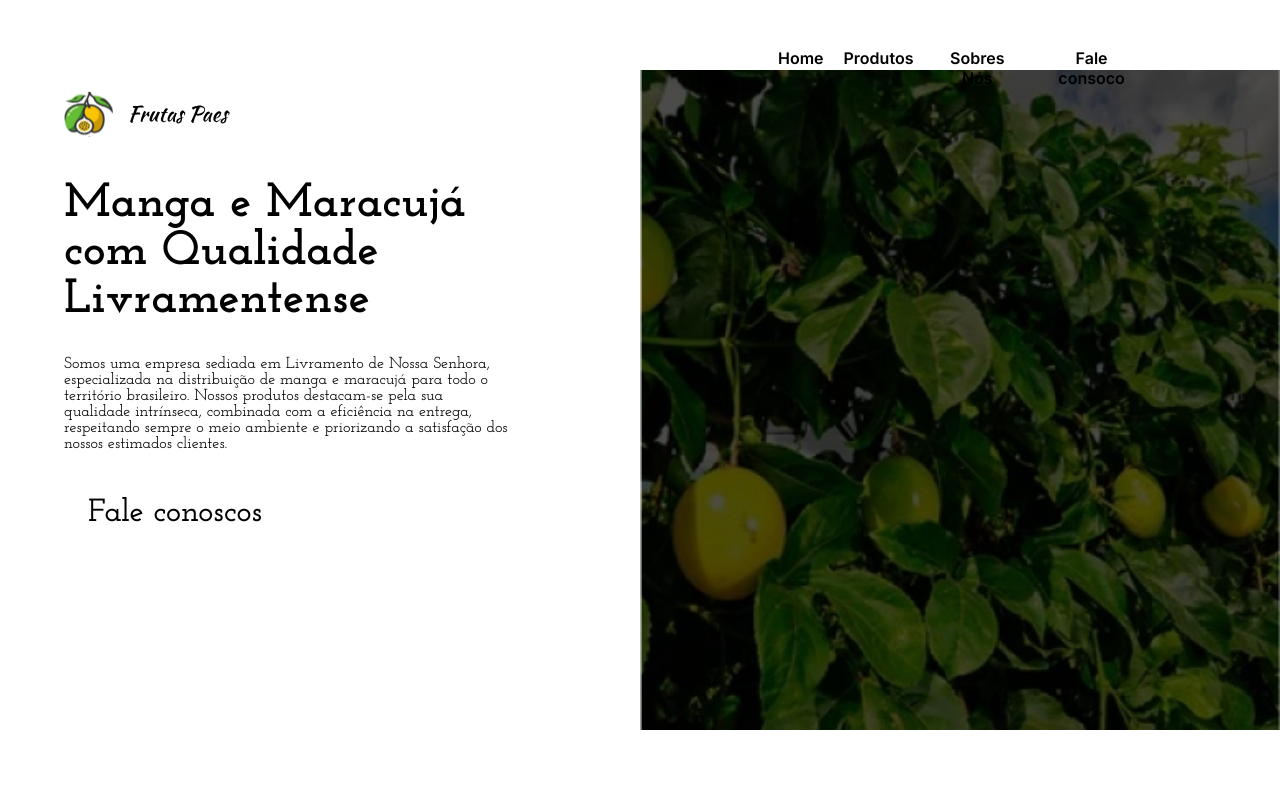
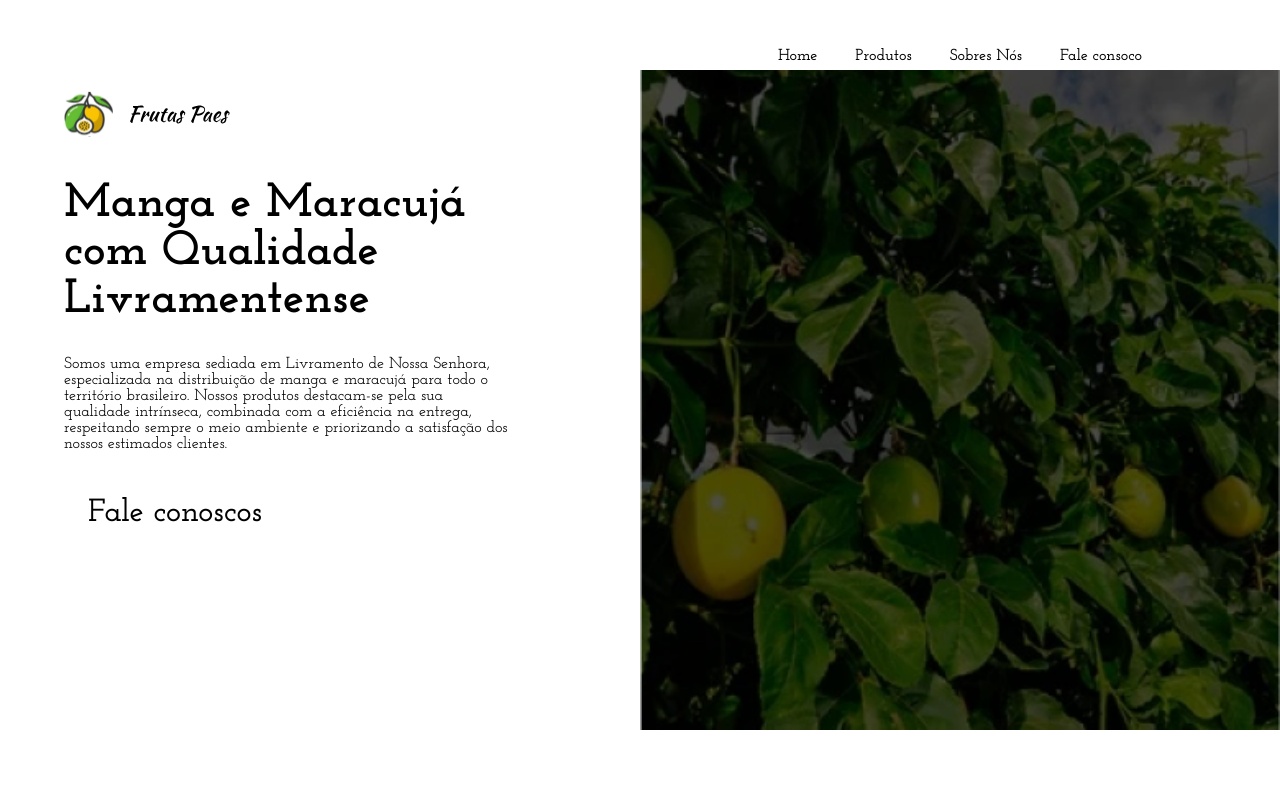
Before and after one commit to C4rt00n3/Frutas_Paes, a Next.js app: page / in a window 1280 px wide. Shown: the top 800 px of the page. Built offline with nearby package versions, Linux system fonts and the light colour scheme.

Commit message:
fix/fonts

```diff
--- a/src/app/globals.css
+++ b/src/app/globals.css
@@ -97,3 +97,7 @@ body {
   color: rgb(var(--foreground-rgb));
   background-color: var(--color-withe2);
 }
+
+a {
+  font-family: "Josefin Slab", serif;
+}
```
